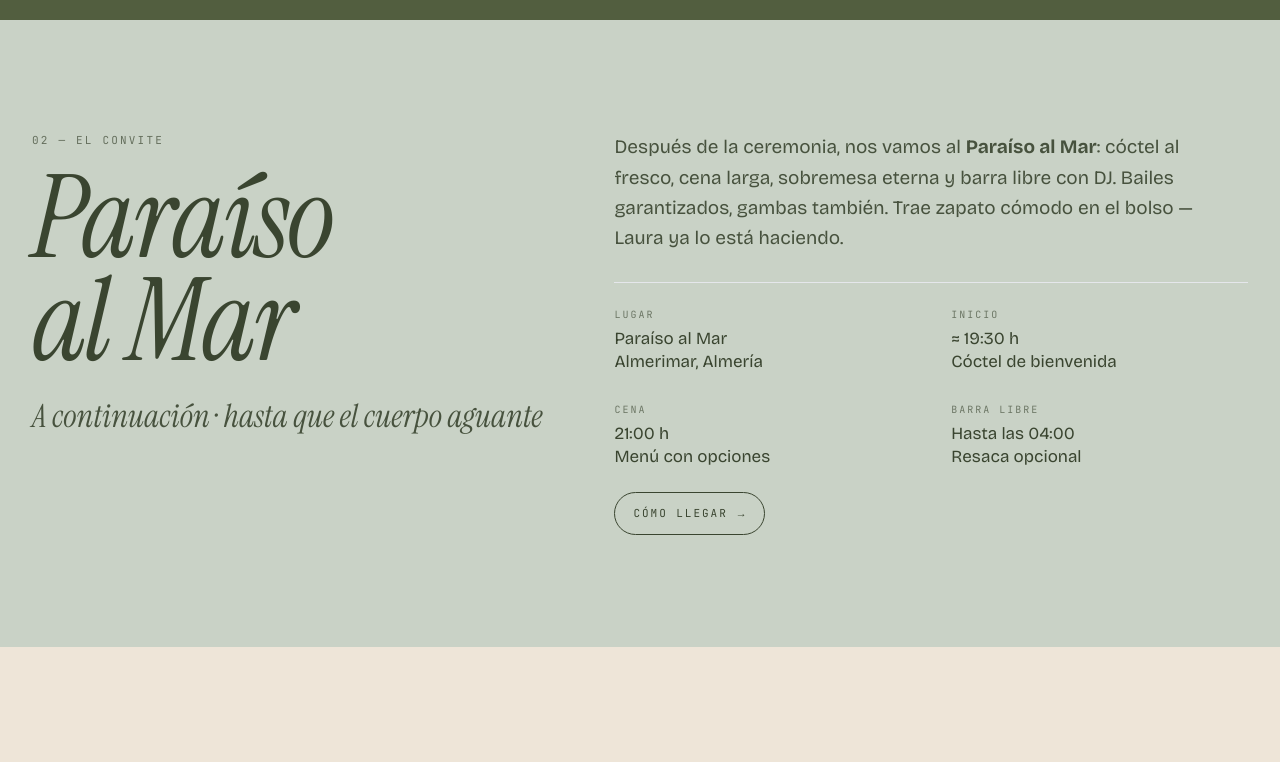
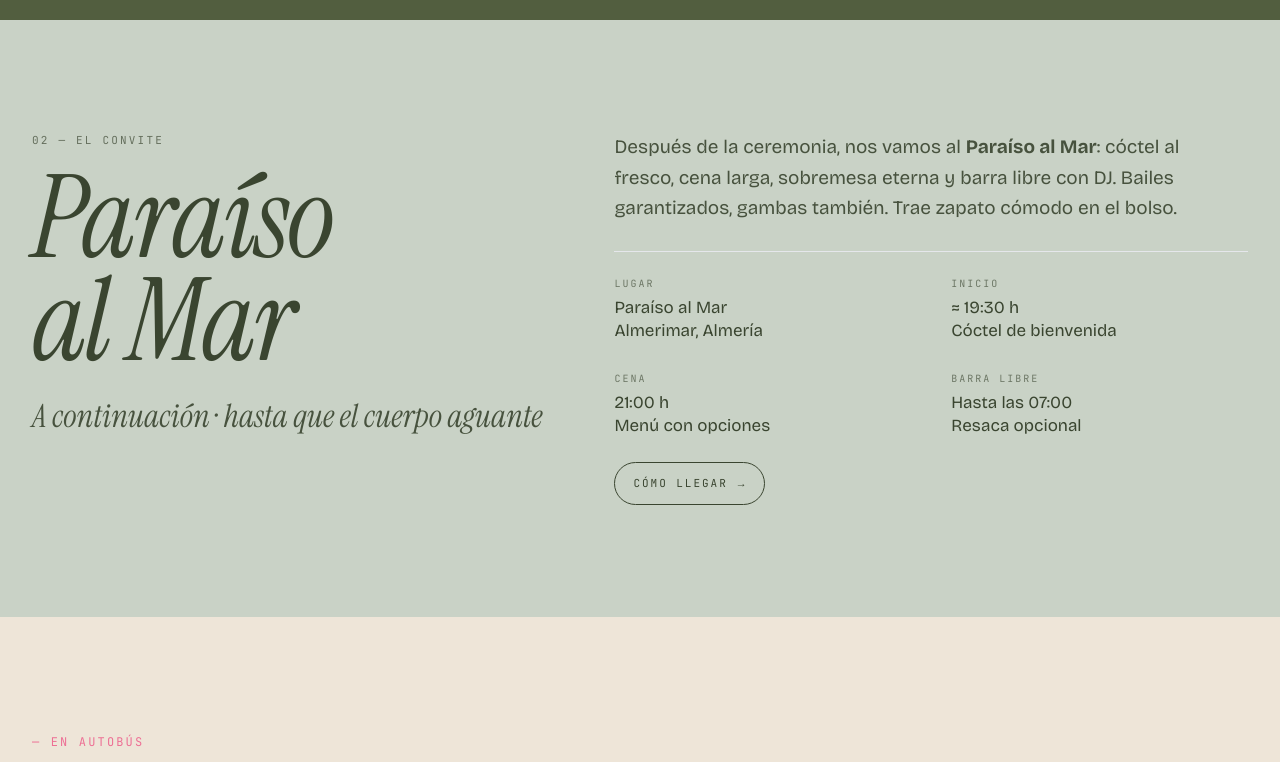
Before and after one commit to carlosylauraboda/carlosylauraboda, a React (Create React App) app: page / in a window 1280 px wide. Shown: the part 3100-3862 px from the top of the page. Built offline with nearby package versions, Linux system fonts and the light colour scheme; no server answers.

Commit message:
more changes

```diff
--- a/src/components/Home.jsx
+++ b/src/components/Home.jsx
@@ -226,12 +226,12 @@ function Reception() {
       num="02"
       title="Paraíso<br/>al Mar"
       when="A continuación · hasta que el cuerpo aguante"
-      body="Después de la ceremonia, nos vamos al <strong>Paraíso al Mar</strong>: cóctel al fresco, cena larga, sobremesa eterna y barra libre con DJ. Bailes garantizados, gambas también. Trae zapato cómodo en el bolso — Laura ya lo está haciendo."
+      body="Después de la ceremonia, nos vamos al <strong>Paraíso al Mar</strong>: cóctel al fresco, cena larga, sobremesa eterna y barra libre con DJ. Bailes garantizados, gambas también. Trae zapato cómodo en el bolso."
       meta={[
         { lbl: 'Lugar', val: 'Paraíso al Mar<br/>Almerimar, Almería' },
         { lbl: 'Inicio', val: '≈ 19:30 h<br/>Cóctel de bienvenida' },
         { lbl: 'Cena', val: '21:00 h<br/>Menú con opciones' },
-        { lbl: 'Barra libre', val: 'Hasta las 04:00<br/>Resaca opcional' },
+        { lbl: 'Barra libre', val: 'Hasta las 07:00<br/>Resaca opcional' },
       ]}
       mapsUrl="https://maps.app.goo.gl/nxrreqmfAusp7vGdA?g_st=iw"
     />
@@ -376,7 +376,7 @@ const SCHEDULE = [
   { time: '19:00', name: 'Bus hacia el convite', place: 'Dalías → Paraíso al Mar' },
   { time: '19:30', name: 'Cóctel de bienvenida', place: 'Paraíso al Mar · jardín' },
   { time: '21:00', name: 'Cena', place: 'Salón principal' },
-  { time: '23:30', name: 'Baile nupcial y barra libre', place: 'Pista y terraza' },
+  { time: '23:30', name: 'Fiesta', place: 'Pista y terraza' },
   { time: '02:00', name: 'Primer bus de vuelta', place: 'Almerimar / El Ejido' },
   { time: '07:00', name: 'Segundo bus · cierre', place: 'Almerimar / El Ejido' },
 ];
```
